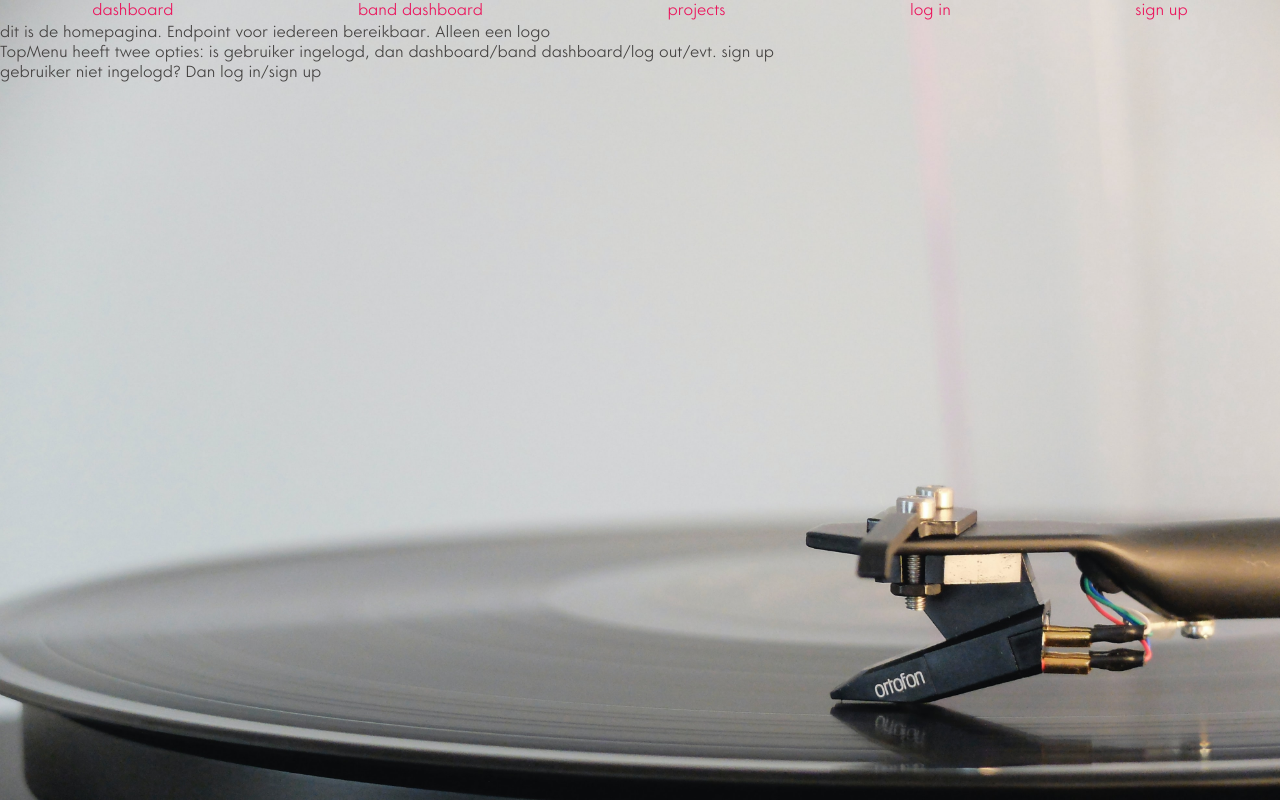
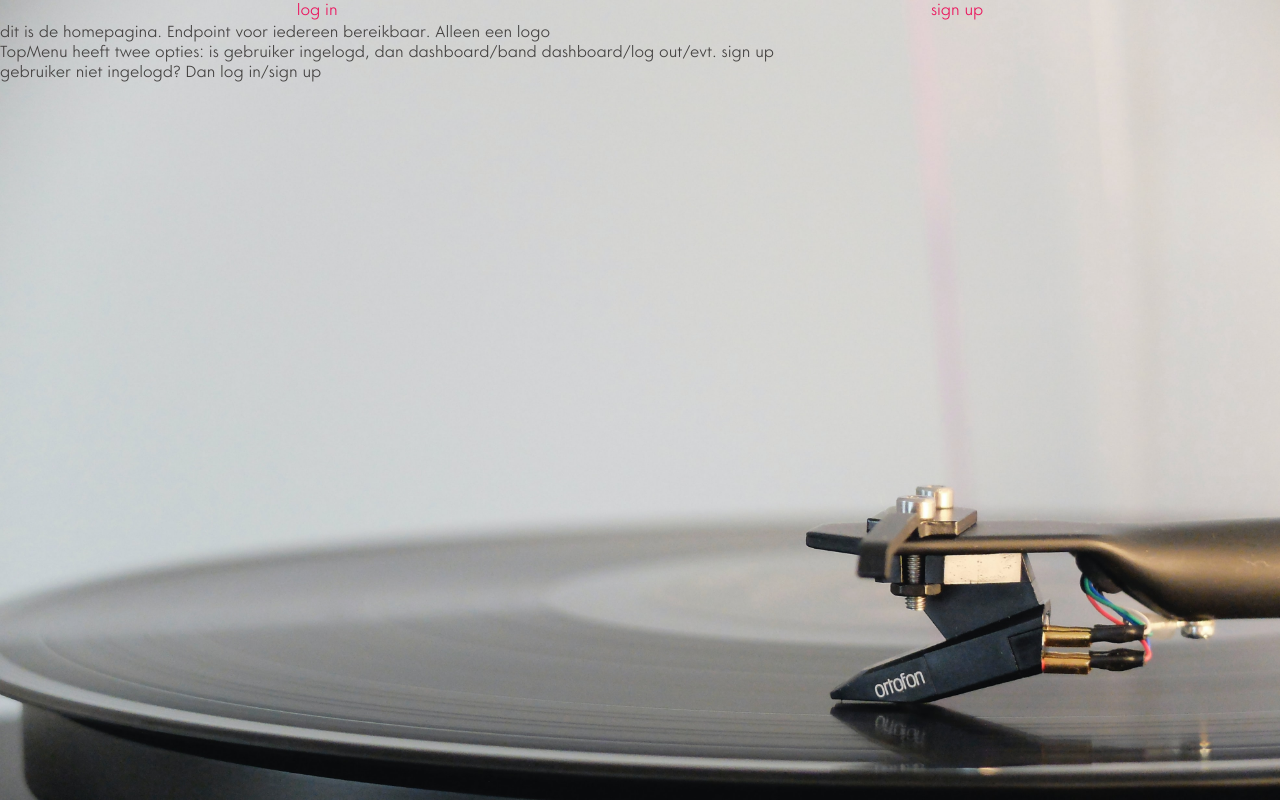
Before and after one commit to BRvanHogen/eindopdracht-frontend, a React (Create React App) app: page / in a window 1280 px wide. Built offline with nearby package versions, Linux system fonts and the light colour scheme.

Commit message:
Routing beveiligd

```diff
--- a/src/App.js
+++ b/src/App.js
@@ -1,6 +1,6 @@
-import React from 'react';
+import React, {useContext} from 'react';
 import './App.css';
-import {Switch, Route,} from 'react-router-dom';
+import {Switch, Route, Redirect} from 'react-router-dom';
 import LoginPage from "./pages/login-page/LoginPage";
 import Dashboard from "./pages/profile/Dashboard";
 import BandDashboard from "./pages/BandDashboard";
@@ -10,13 +10,28 @@ import HomePage from "./pages/HomePage";
 import ProjectsPage from "./pages/projects-page/ProjectsPage";
 import Sidebar from "./components/sidebar/Sidebar";
 import TestPage from "./pages/test-page/TestPage";
+import {AuthContext} from "./context/AuthContext";
+
+function PrivateRoute({children, ...rest}) {
+    const {user} = useContext(AuthContext);
+
+    return (
+        <Route {...rest}>
+            {user ? children : <Redirect to="/sign-in"/>}
+        </Route>
+    )
+}
+
 
 
 function App() {
+    const {user} = useContext(AuthContext);
+
     return (
         <>
             <TopMenu/>
             <Switch>
+
                 <Route exact path="/">
                     <HomePage/>
                 </Route>
@@ -29,23 +44,29 @@ function App() {
                     <LoginPage/>
                 </Route>
 
-                <Route path="/profile">
+                {/*user={user} dit hoefde niet eens bij de properties van PrivateRoute? */}
+                <PrivateRoute exact path="/profile">
                     <Dashboard/>
-                </Route>
-                <Route path="/band-dashboard">
+                </PrivateRoute>
+
+                <PrivateRoute exact path="/band-dashboard">
                     <BandDashboard
                         title="Deze Song"
                     />
-                </Route>
-                <Route path="/projects">
+                </PrivateRoute>
+
+                <PrivateRoute exact path="/projects">
                     <ProjectsPage/>
-                </Route>
+                </PrivateRoute>
+
                 <Route path="/sidebar">
                     <Sidebar/>
                 </Route>
+
                 <Route path="/test-page">
                     <TestPage/>
                 </Route>
+
             </Switch>
 </>
     );
--- a/src/components/top-menu/TopMenu.js
+++ b/src/components/top-menu/TopMenu.js
@@ -1,17 +1,30 @@
-import React from 'react';
+import React, {useContext} from 'react';
 import { NavLink } from 'react-router-dom';
 import styles from './top-menu.module.css';
+import {AuthContext} from "../../context/AuthContext";
 
 function TopMenu() {
+    const {user, logout} = useContext(AuthContext);
+
     return (
         <div className={styles['top-menu']}>
         <ul className={styles.ul}>
-            <li><NavLink to="/profile" className={styles.link} activeClassName={styles['active-link']}>dashboard</NavLink></li>
-            <li><NavLink to="/band-dashboard" activeClassName={styles['active-link']}>band dashboard</NavLink></li>
-            <li><NavLink to="/projects" activeClassName={styles['active-link']}>projects</NavLink></li>
-            <li><NavLink to="/sign-in" activeClassName={styles['active-link']}>log in</NavLink></li>
-            <li><NavLink to="/sign-up" activeClassName={styles['active-link']}>sign up</NavLink></li>
-        </ul>
+            {user !== null ?
+                <>
+                    <li><NavLink to="/profile" className={styles.link}
+                                 activeClassName={styles['active-link']}>dashboard</NavLink></li>
+                    <li><NavLink to="/band-dashboard" activeClassName={styles['active-link']}>band dashboard</NavLink>
+                    </li>
+                    <li><NavLink to="/projects" activeClassName={styles['active-link']}>projects</NavLink></li>
+                    <li><NavLink to="/sign-in" activeClassName={styles['active-link']} onClick={logout}>log out</NavLink> </li>
+                </>
+                :
+                <>
+                    <li><NavLink to="/sign-in" activeClassName={styles['active-link']}>log in</NavLink></li>
+                    <li><NavLink to="/sign-up" activeClassName={styles['active-link']}>sign up</NavLink></li>
+                </>
+            }
+            </ul>
         </div>
     )
 }
```
